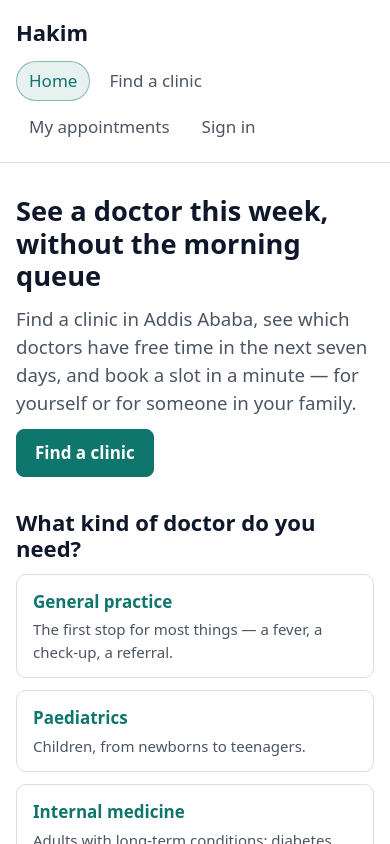
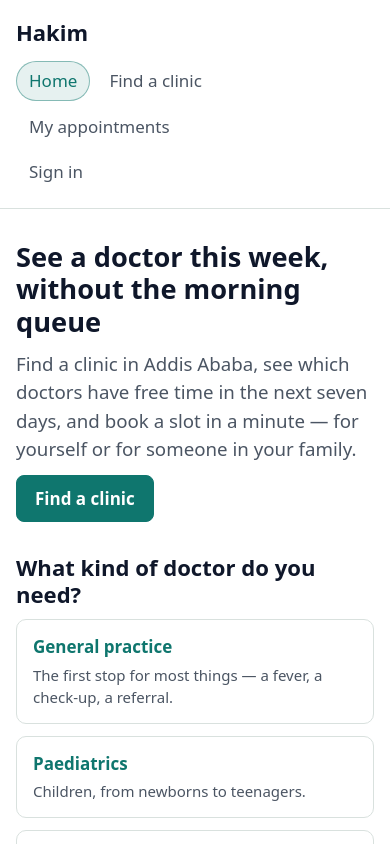
Before and after one commit to yeab-dev/hakim, a Next.js app: page / in a window 390 px wide. Shown: the top 844 px of the page. Built offline with nearby package versions, Linux system fonts and the light colour scheme; no server answers.

Commit message:
perf: reserve the header's sign-in box so the page no longer shifts
The sign-in state arrives after the page. The empty placeholder used to grow
when it did, the header wrapped again on a phone and pushed the page down.
That was the site's only layout shift (CLS 0.026 to 0).

```diff
--- a/app/globals.css
+++ b/app/globals.css
@@ -158,8 +158,20 @@ ul {
   cursor: pointer;
 }
 
+/* Reserved for the sign-in state, which arrives after the page: as wide as
+   "Sign out 0911 234 567", so nothing moves when it does. */
+.nav__auth {
+  display: inline-flex;
+  justify-content: flex-start;
+  min-width: 12.5em;
+}
+
+.nav__auth form {
+  display: contents;
+}
+
 .nav__pending {
-  min-width: 80px;
+  display: inline-block;
 }
 
 .page {
--- a/components/AuthMenu.jsx
+++ b/components/AuthMenu.jsx
@@ -6,11 +6,30 @@ import { useAuth } from "@/auth/useAuth";
 
 // Sign in, or "Sign out 0911 234 567". The sign-out button is a form posting
 // to a server action, so it works before the JavaScript has loaded.
+//
+// Who is signed in is only known after /api/session answers, so all three
+// states render inside one .nav__auth box whose size is reserved in CSS (wide
+// enough for the longest, "Sign out 0911 234 567"). Before Day 43 the box
+// grew when the answer arrived, the header re-wrapped on a phone and pushed
+// the page down: that was the whole of the site's layout shift, and it moved
+// LCP to after the request.
 function AuthMenu() {
+  return (
+    <span className="nav__auth">
+      <AuthState />
+    </span>
+  );
+}
+
+function AuthState() {
   const { status, user, clear } = useAuth();
 
   if (status === "loading") {
-    return <span className="nav__link nav__pending" aria-hidden="true" />;
+    return (
+      <span className="nav__link nav__pending" aria-hidden="true">
+        &nbsp;
+      </span>
+    );
   }
 
   if (!user) {
```
